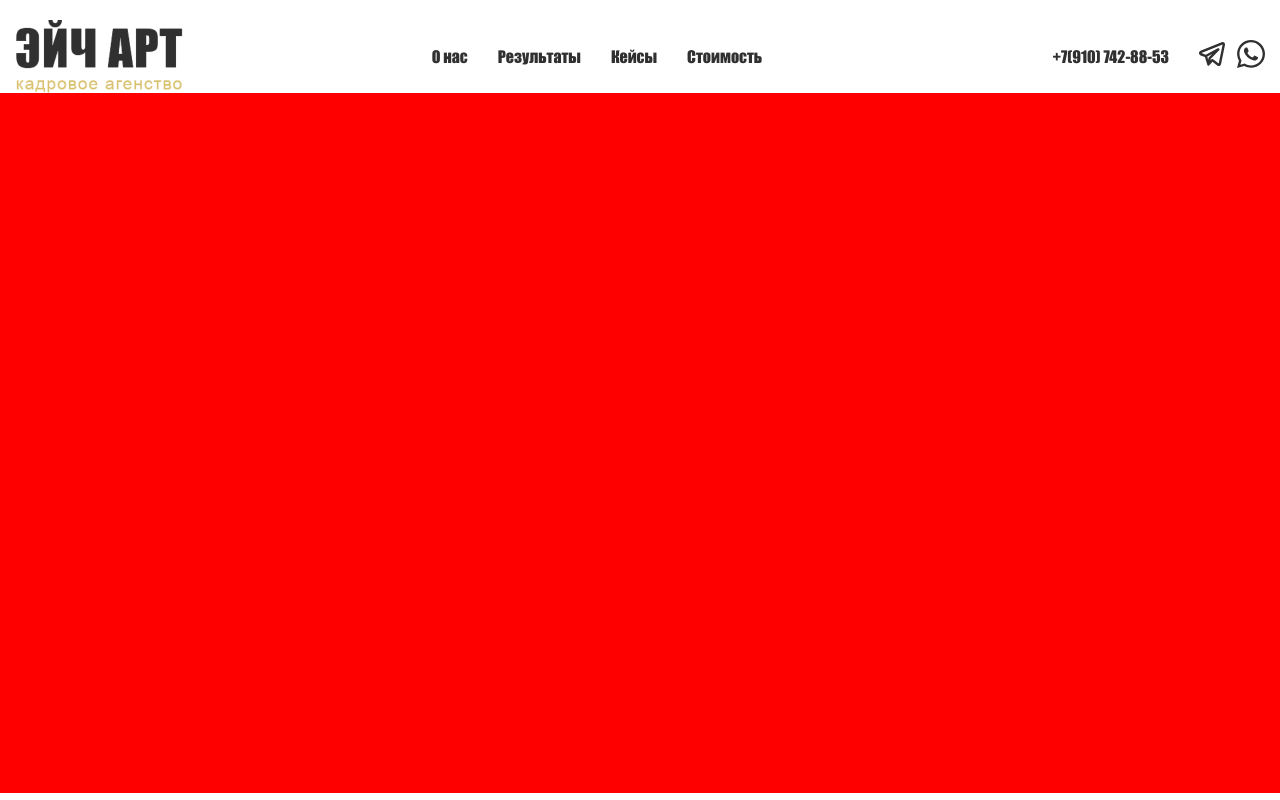
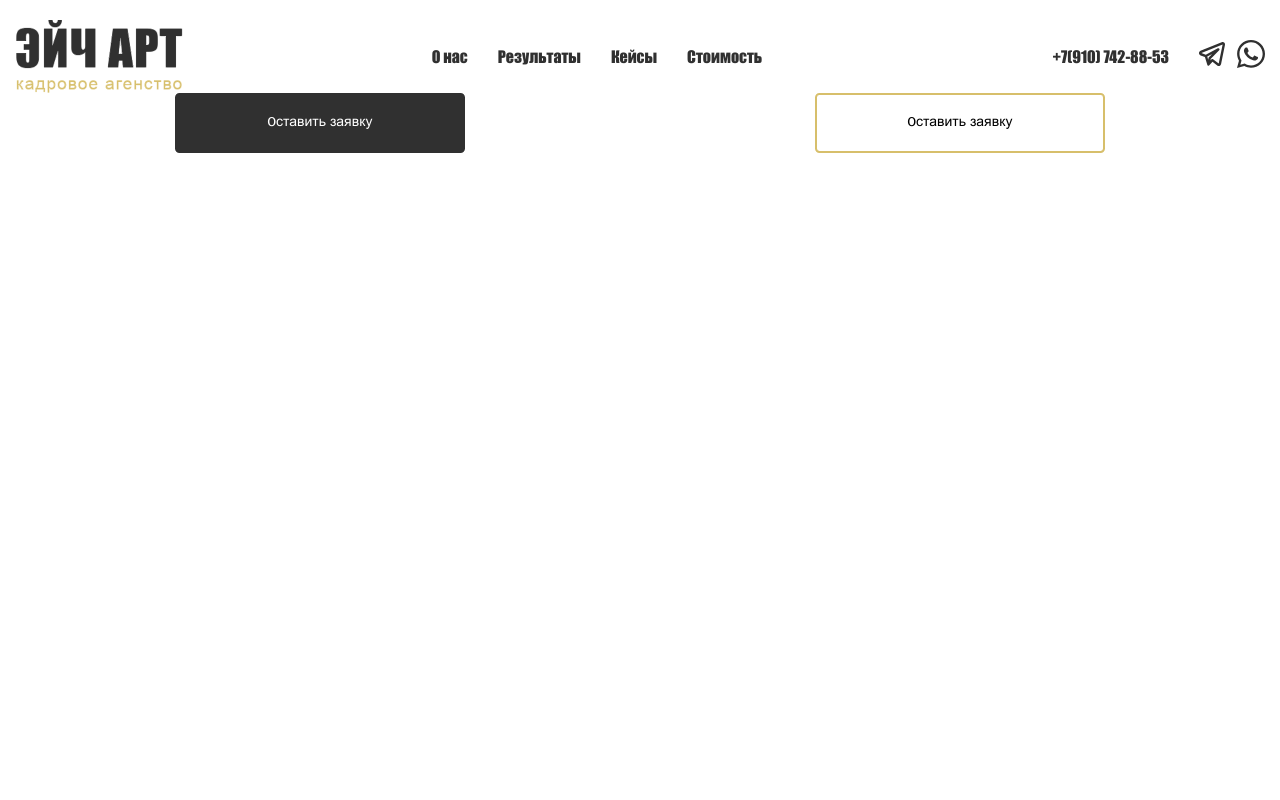
Before and after one commit to maslo0396/EYCH_ART, a website built with webpack: page src/index.html in a window 1280 px wide. Built offline with nearby package versions, Linux system fonts and the light colour scheme.

Commit message:
styleBTN

```diff
--- a/src/fonts/fonts.scss
+++ b/src/fonts/fonts.scss
@@ -4,6 +4,9 @@ body{
 }
 @font-face {
     font-family: Impact;
-    src: url(./fonts/Impact.woff2);
-
+    src: url(./fonts/Impact.woff2) format(woff2);
 }
+@font-face {
+    font-family: Arial;
+    src: url(./fonts/Arial.woff2) format(woff2);
+}
--- a/src/index.html
+++ b/src/index.html
@@ -60,7 +60,8 @@
         </div>
     </header>
     <main class="main">
-
+       <button class="button button--gray">Оставить заявку</button>
+       <button class="button button--beige">Оставить заявку</button>
     </main>
    </div>
 </body>
--- a/src/style/nullstyle.scss
+++ b/src/style/nullstyle.scss
@@ -28,6 +28,7 @@ h1,h2,h3,h4,h5,h6{font-size:inherit;font-weight: inherit;}
     --input-height: 44px;
     --transition-duration: 0.2s ;
     --font-family-base: "Impact", serif;
+    --font-family-additionally: "Arial", serif;
 
 
 }
@@ -51,6 +52,30 @@ a, button, input, textarea, svg, label *{
 button{
     white-space: nowrap;
 }
+.button{
+    max-width: 290px;
+    width: 100%;
+    height: 60px;
+    font-size: 1rem;
+    white-space: nowrap;
+    font-family: var(--font-family-additionally);
+    line-height: 29.66px;
+    text-align: center;
+    background: transparent;
+    border: 2px solid;
+    border-radius: 4.48px;
+    &--gray{
+        color: var(--color-white);
+        border-color: var(--color-gray);
+        background: var(--color-gray);
+    }
+    &--beige{
+        border-color: var(--color-beige);
+    }
+    &:hover, &:focus-visible, :active{
+        box-shadow: 0px 10px 15px 2px rgba(0, 0, 0, 0.25);
+    }
+}
 
 // h1, h2, h3, h4, h5, h6 {
 
--- a/src/style/style.scss
+++ b/src/style/style.scss
@@ -69,6 +69,6 @@
 
 
 .main{
-    height: 700px;
-    background-color: red;
+    display: flex;
+    justify-content: space-around;
 }
```
Also changed, not shown: src/fonts/Arial.woff2 (added), src/fonts/Ponomar-Regular.woff2 (deleted), 2 other files.
